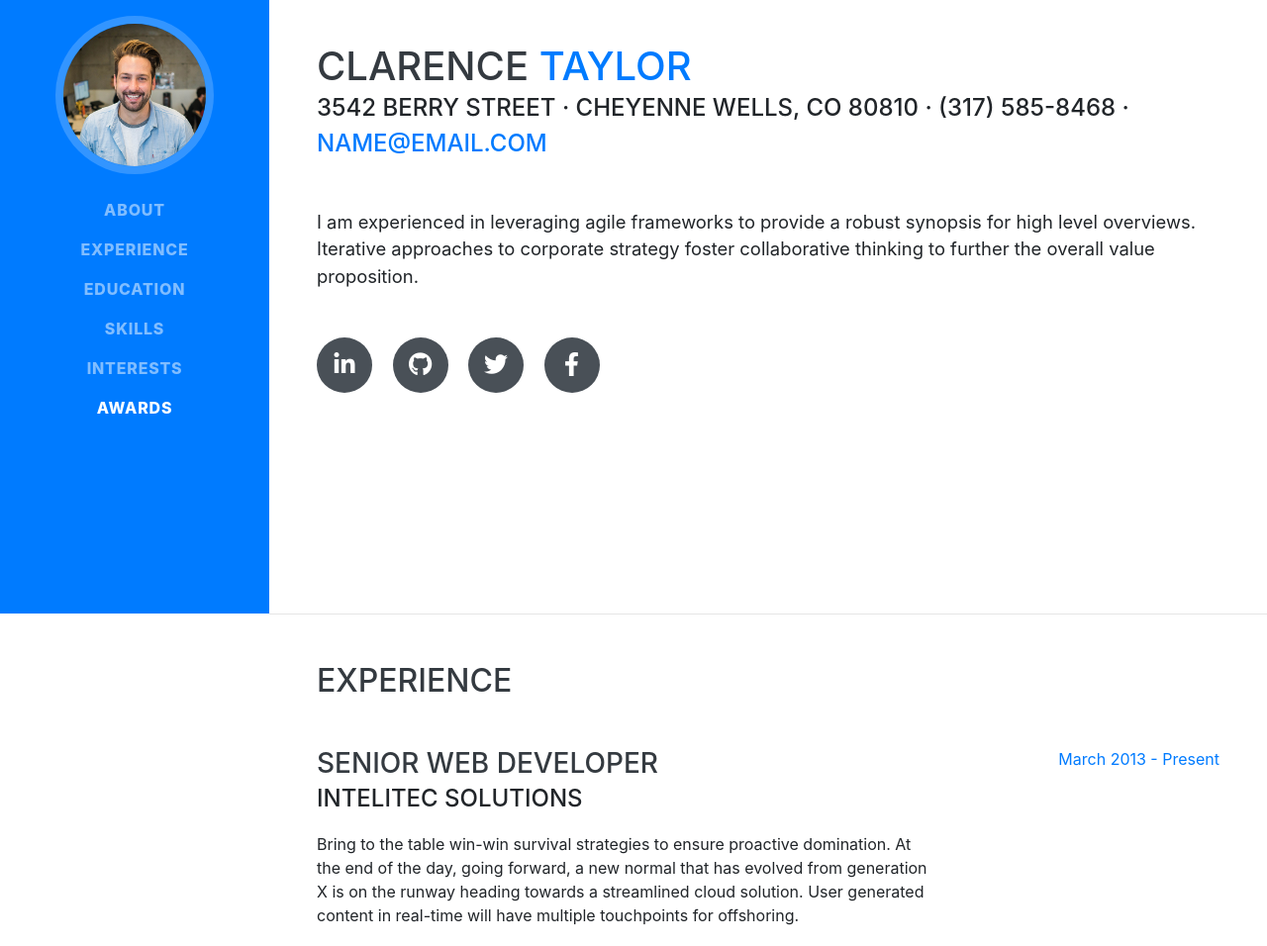
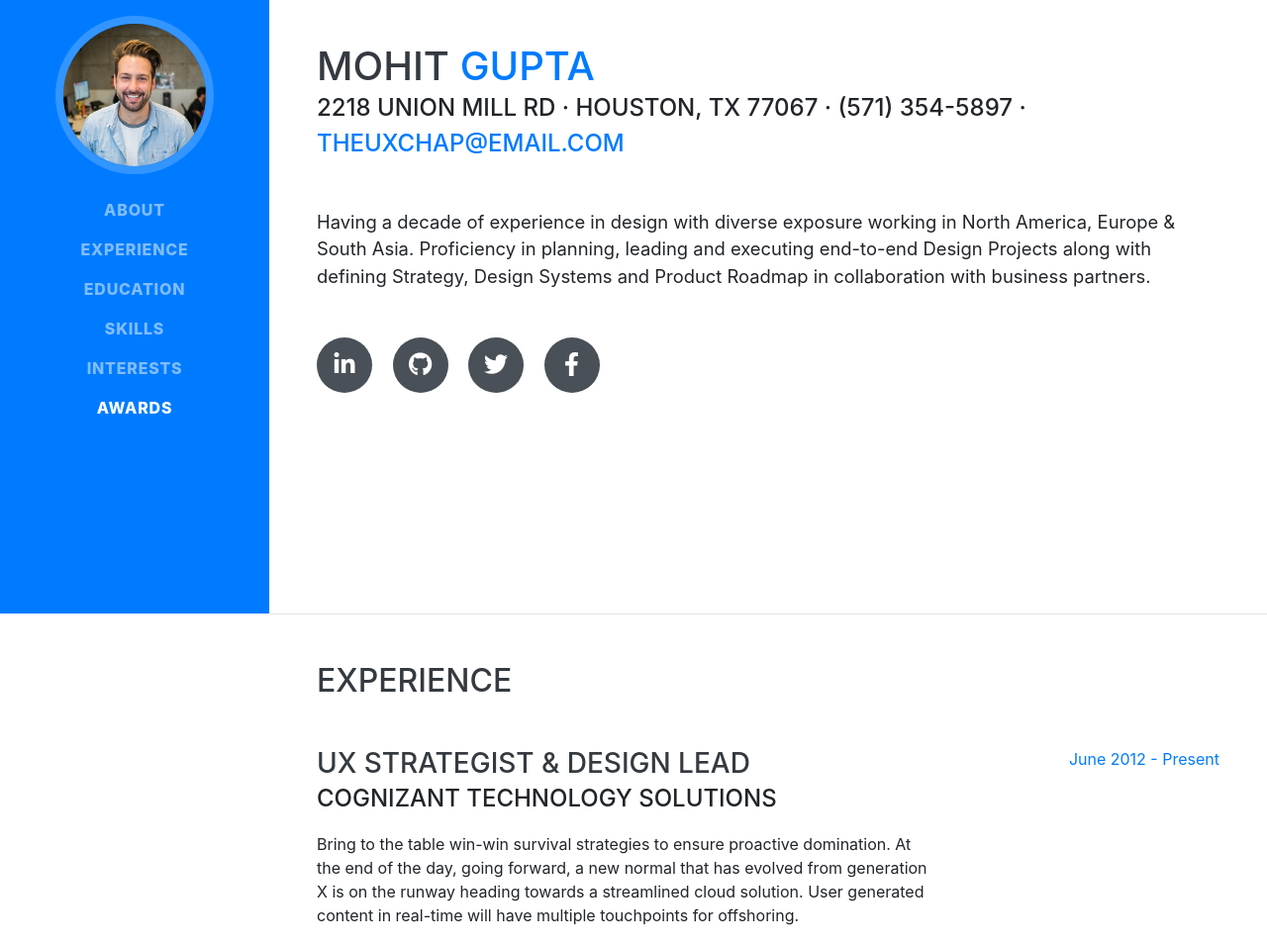
Before and after one commit to mohitguptaux/myresume, a website with bundled scripts: page startbootstrap-resume-master/index.html in a window 1280 px wide. Shown: the part 180-1136 px from the top of the page at 99% size. Built offline with nearby package versions, Linux system fonts and the light colour scheme; a web font is replaced by a local one.

Commit message:
Updates to Text
Updates to Text

```diff
--- a/startbootstrap-resume-master/index.html
+++ b/startbootstrap-resume-master/index.html
@@ -63,13 +63,13 @@
 
     <section class="resume-section p-3 p-lg-5 d-flex align-items-center" id="about">
       <div class="w-100">
-        <h1 class="mb-0">Clarence
-          <span class="text-primary">Taylor</span>
+        <h1 class="mb-0">Mohit
+          <span class="text-primary">Gupta</span>
         </h1>
-        <div class="subheading mb-5">3542 Berry Street · Cheyenne Wells, CO 80810 · (317) 585-8468 ·
-          <a href="mailto:name@email.com">name@email.com</a>
+        <div class="subheading mb-5">2218 Union Mill Rd · Houston, TX 77067 · (571) 354-5897 ·
+          <a href="mailto:theUXchap@email.com">theUXchap@email.com</a>
         </div>
-        <p class="lead mb-5">I am experienced in leveraging agile frameworks to provide a robust synopsis for high level overviews. Iterative approaches to corporate strategy foster collaborative thinking to further the overall value proposition.</p>
+        <p class="lead mb-5">Having a decade of experience in design with diverse exposure working in North America, Europe & South Asia. Proficiency in planning, leading and executing end-to-end Design Projects along with defining Strategy, Design Systems and Product Roadmap in collaboration with business partners.</p>
         <div class="social-icons">
           <a href="#">
             <i class="fab fa-linkedin-in"></i>
@@ -95,12 +95,12 @@
 
         <div class="resume-item d-flex flex-column flex-md-row justify-content-between mb-5">
           <div class="resume-content">
-            <h3 class="mb-0">Senior Web Developer</h3>
-            <div class="subheading mb-3">Intelitec Solutions</div>
+            <h3 class="mb-0">UX Strategist & Design Lead</h3>
+            <div class="subheading mb-3">Cognizant Technology Solutions</div>
             <p>Bring to the table win-win survival strategies to ensure proactive domination. At the end of the day, going forward, a new normal that has evolved from generation X is on the runway heading towards a streamlined cloud solution. User generated content in real-time will have multiple touchpoints for offshoring.</p>
           </div>
           <div class="resume-date text-md-right">
-            <span class="text-primary">March 2013 - Present</span>
+            <span class="text-primary">June 2012 - Present</span>
           </div>
         </div>
 
```
